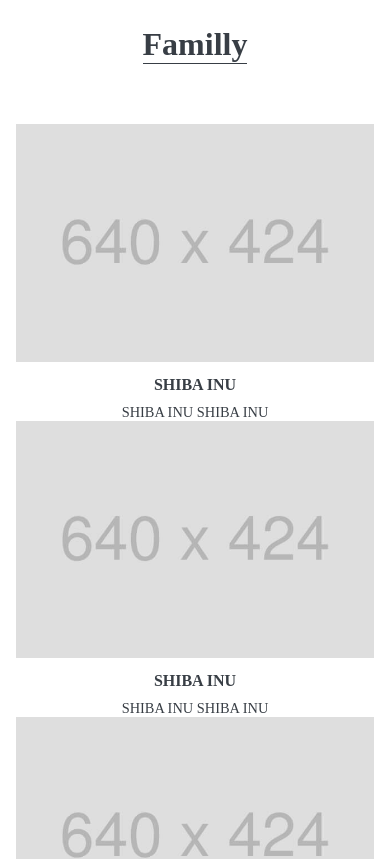
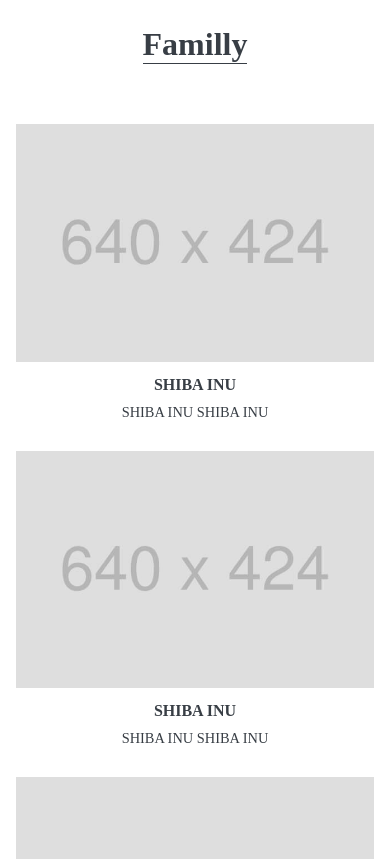
Before and after one commit to arisa6/profile, a plain HTML site: page index.html in a window 390 px wide. Shown: the part 1340-2199 px from the top of the page. Drawn offline with Linux system fonts and the light colour scheme; some packages are replaced by stand-ins of ours; files whose address does not match are found by name.

Commit message:
img表示

```diff
--- a/css/style.css
+++ b/css/style.css
@@ -97,13 +97,13 @@ About
 }
 
 /*-------------------------------------------
-Bicycle
+Familly
 -------------------------------------------*/
-#bicycle ul {
+#familly ul {
   display: flex;
   justify-content: space-between;
 }
-#bicycle li {
+#familly li {
   width: 32%;
 }
 
@@ -139,12 +139,12 @@ SP
   }
 
   /*-------------------------------------------
-  Bicycle
+  Familly
   -------------------------------------------*/
-  #bicycle ul {
+  #familly ul {
     flex-direction: column;
   }
-  #bicycle li {
+  #familly li {
     width: 100%;
     margin-bottom: 30px;
   }
```
Also changed, not shown: index.html (+2 -1 lines), img/about.jpg (renamed from image/about.jpg), img/bicycle1.jpg (renamed from image/bicycle1.jpg), img/bicycle2.jpg (renamed from image/bicycle2.jpg), img/bicycle3.jpg (renamed from image/bicycle3.jpg), img/favicon.ico (renamed from image/favicon.ico), img/logo.svg (renamed from image/logo.svg), img/mainvisual.jpg (renamed from image/mainvisual.jpg), img/shabainu_white.jpg (renamed from image/shabainu_white.jpg), img/shibainu.jpg (renamed from image/shibainu.jpg).
